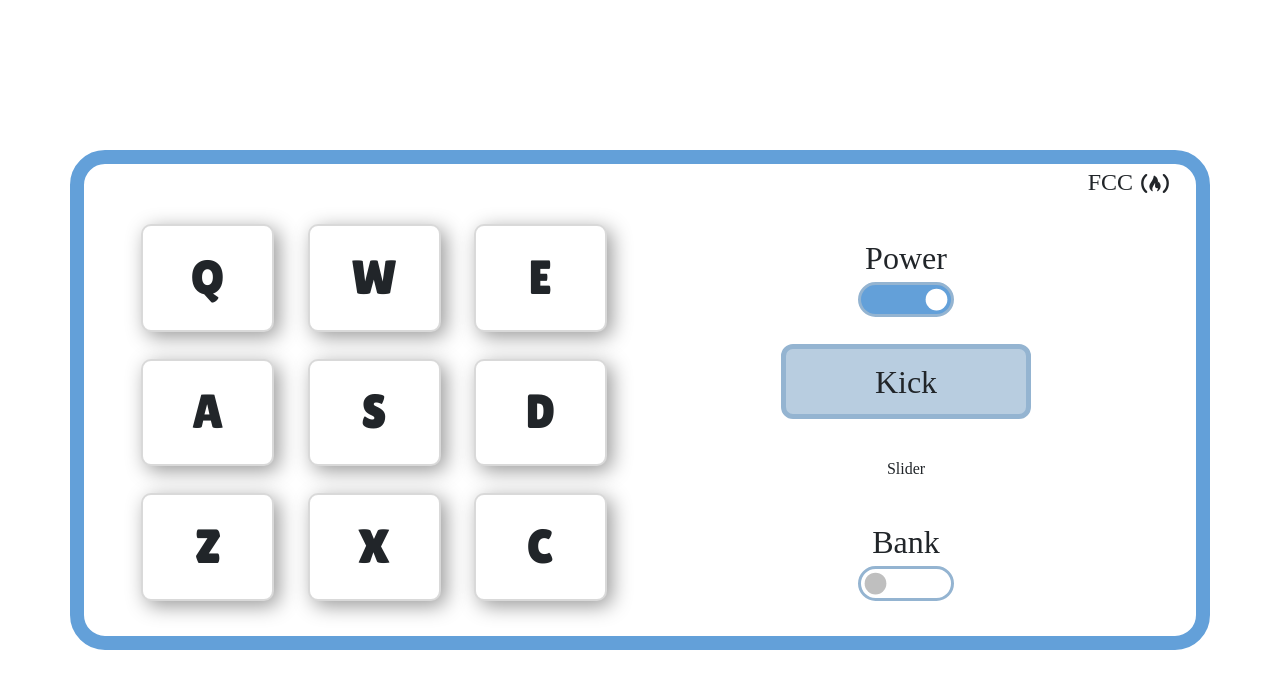
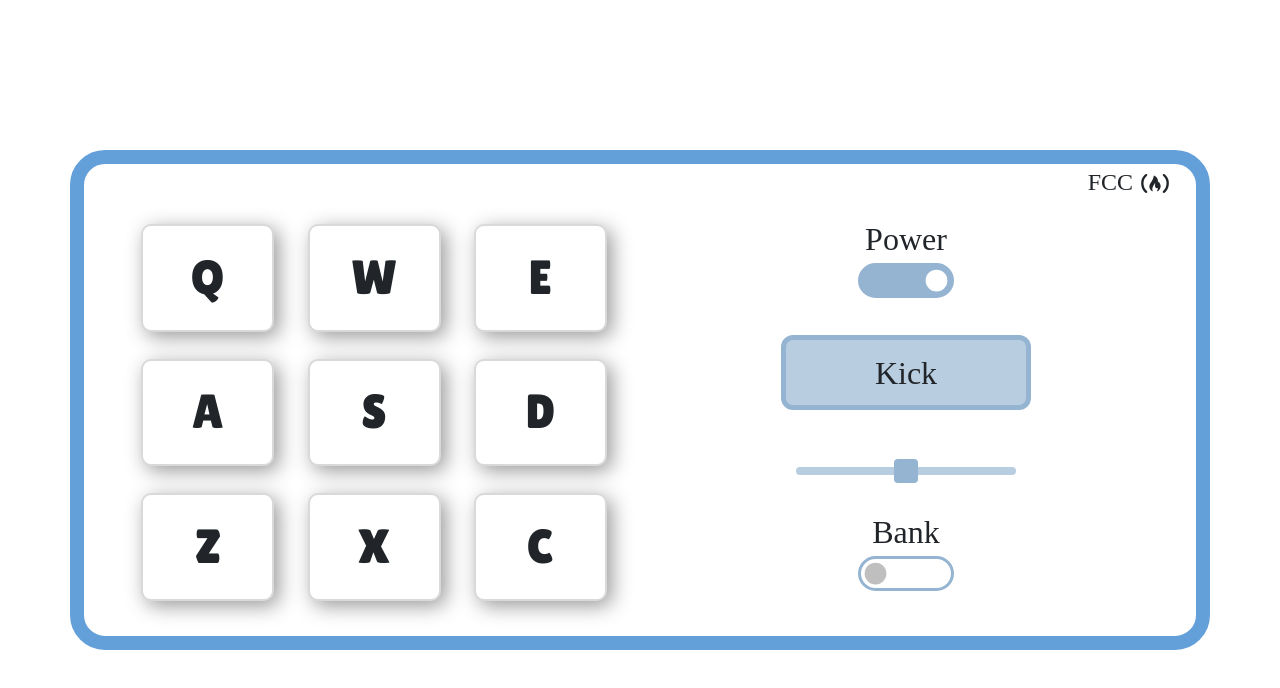
Before and after one commit to sethm3141/drum-machine, a React (Create React App) app: page / in a window 1280 px wide. Shown: the top 688 px of the page. Built offline with nearby package versions, Linux system fonts and the light colour scheme; a web font is replaced by a local one.

Commit message:
I finished the drum machine card look. I broke things into components and I updated some slices.

```diff
--- a/src/App.js
+++ b/src/App.js
@@ -1,5 +1,6 @@
 import './assets/css/index.css';
 import Keypad from './components/Keypad';
+import ToggleSide from './components/ToggleSide';
 
 function App() {
   return (
@@ -10,27 +11,7 @@ function App() {
       </section>
       <section className='body container row'>
         <Keypad />
-        <section className='toggle-side container col-6'>
-          <div class='toggle-switch form-check form-switch d-flex flex-column'>
-            <label class='form-check-label' for='powerCheckbox'>
-              Power
-            </label>
-            <input
-              class='form-check-input'
-              type='checkbox'
-              id='powerCheckbox'
-              checked
-            />
-          </div>
-          <div id='display'>Kick</div>
-          <div className='slider'>Slider</div>
-          <div class='toggle-switch form-check form-switch d-flex flex-column'>
-            <label class='form-check-label' for='bankCheckbox'>
-              Bank
-            </label>
-            <input class='form-check-input' type='checkbox' id='bankCheckbox' />
-          </div>
-        </section>
+        <ToggleSide />
       </section>
     </div>
   );
--- /dev/null
+++ b/src/components/BankSwitch.jsx
@@ -0,0 +1,12 @@
+const BankSwitch = () => {
+  return (
+    <div class='toggle-switch form-check form-switch d-flex flex-column' id="bank-switch">
+      <label class='form-check-label' for='bankCheckbox'>
+        Bank
+      </label>
+      <input class='form-check-input' type='checkbox' id='bankCheckbox' />
+    </div>
+  );
+}
+
+export default BankSwitch
--- /dev/null
+++ b/src/components/Display.jsx
@@ -0,0 +1,5 @@
+const Display = () => {
+  return <div id='display'>Kick</div>;
+};
+
+export default Display;
--- /dev/null
+++ b/src/components/PowerSwitch.jsx
@@ -0,0 +1,20 @@
+const PowerSwitch = () => {
+  return (
+    <div
+      class='toggle-switch form-check form-switch d-flex flex-column'
+      id='power-switch'
+    >
+      <label class='form-check-label' for='powerCheckbox'>
+        Power
+      </label>
+      <input
+        class='form-check-input'
+        type='checkbox'
+        id='powerCheckbox'
+        checked
+      />
+    </div>
+  );
+};
+
+export default PowerSwitch;
--- /dev/null
+++ b/src/components/ToggleSide.jsx
@@ -0,0 +1,17 @@
+import Display from './Display';
+import PowerSwitch from './PowerSwitch';
+import VolumeSlider from './VolumeSlider';
+import BankSwitch from './BankSwitch';
+
+const ToggleSide = () => {
+  return (
+    <section className='toggle-side container col-6'>
+      <PowerSwitch />
+      <Display />
+      <VolumeSlider />
+      <BankSwitch />
+    </section>
+  );
+};
+
+export default ToggleSide;
--- /dev/null
+++ b/src/components/VolumeSlider.jsx
@@ -0,0 +1,9 @@
+const VolumeSlider = () => {
+  return (
+    <div className='slider'>
+      <input type='range' class='form-range' id='volumeSlider' />
+    </div>
+  );
+};
+
+export default VolumeSlider;
--- a/src/scss/sections/_toggle-side.scss
+++ b/src/scss/sections/_toggle-side.scss
@@ -12,6 +12,7 @@
     font-size: 2rem;
     text-align: center;
     padding: rem(0) !important;
+    margin-top: rem(-30);
 
     & input {
       width: 6rem;
@@ -35,4 +36,8 @@
     border-radius: rem(12);
     border: rem(5) solid $secondary;
   }
+
+  & .slider {
+    width: rem(220);
+  }
 }
```
Also changed, not shown: src/features/display/displaySlice.js (+10 -2 lines), src/scss/_custom.scss (+20 -0 lines), src/assets/css/index.css, 1 other file (tests, documents, lock files or other folders).
